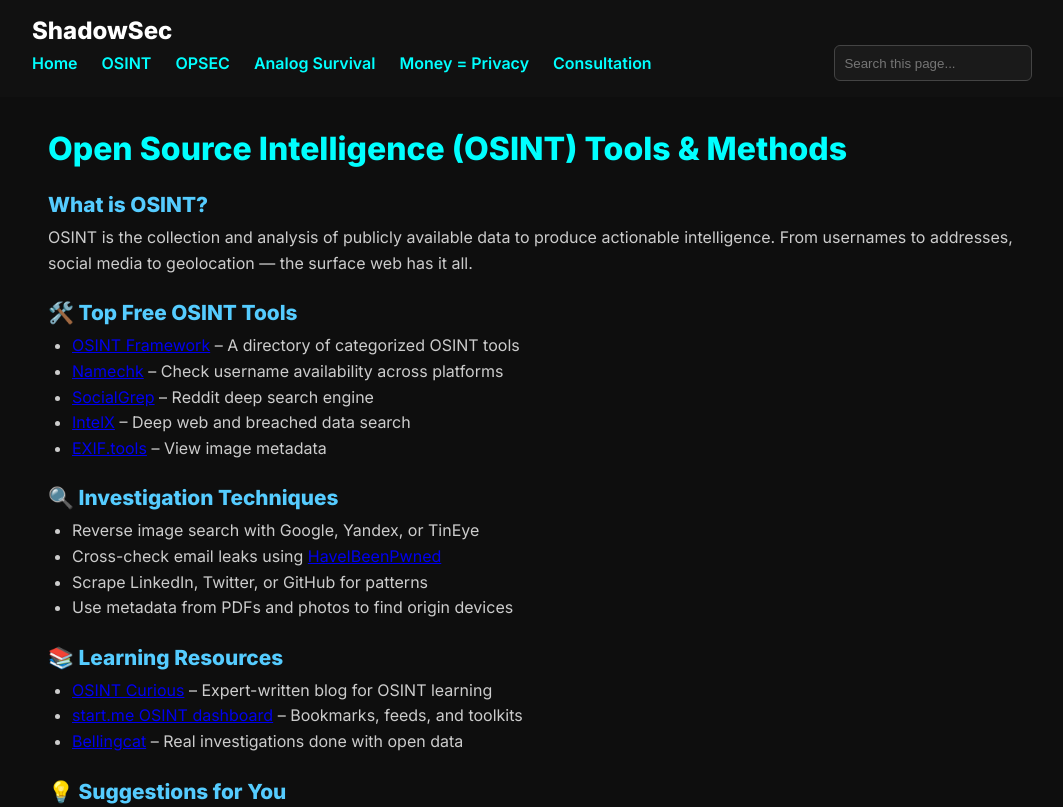
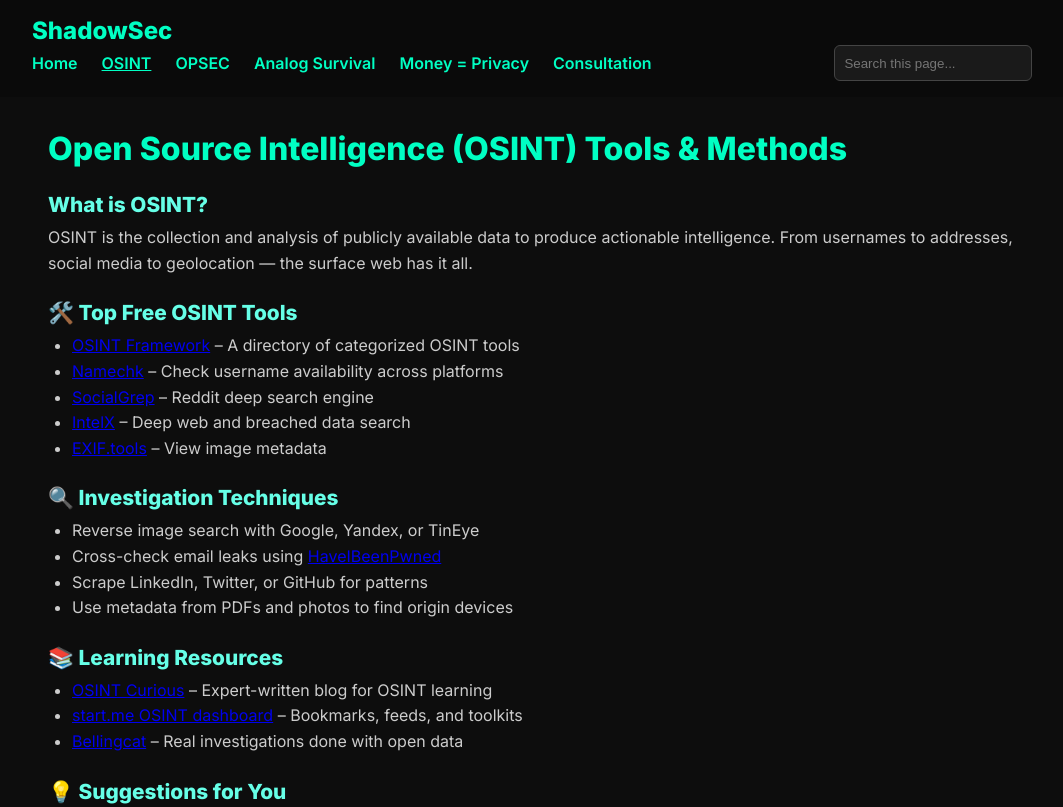
Before and after one commit to fatty-raccoon/cookie-crumbs, a plain HTML site: page osint.html in a window 1280 px wide. Shown: the top 807 px of the page, without its empty margins (108-1171 px from the left). Drawn offline with Linux system fonts and the light colour scheme.

Commit message:
Update osint.html

```diff
--- a/osint.html
+++ b/osint.html
@@ -14,12 +14,12 @@
 
     body {
       font-family: 'Inter', sans-serif;
-      background-color: #0e0e0e;
+      background-color: #0d0d0d;
       color: #f4f4f4;
     }
 
     header {
-      background-color: #111;
+      background-color: #0a0a0a;
       color: white;
       padding: 1rem 1.5rem;
       position: sticky;
@@ -35,6 +35,7 @@
     .site-title {
       font-size: 1.5rem;
       font-weight: 800;
+      color: #00ffc3;
     }
 
     .menu-toggle {
@@ -57,16 +58,19 @@
     }
 
     nav a {
-      color: #0ff;
+      color: #00ffc3;
       font-weight: 600;
       text-decoration: none;
       padding: 0.5rem 0;
       display: block;
     }
 
+    nav a.active {
+      text-decoration: underline;
+    }
+
     nav a:hover {
-      text-decoration: underline;
-      color: #5cf;
+      color: #66ffe7;
     }
 
     .search-box {
@@ -89,13 +93,13 @@
     main h2 {
       font-size: 2rem;
       margin-bottom: 1.2rem;
-      color: #0ff;
+      color: #00ffc3;
     }
 
     article h3 {
       font-size: 1.3rem;
       margin: 1.5rem 0 0.5rem;
-      color: #5cf;
+      color: #66ffe7;
     }
 
     article p, article li {
@@ -109,7 +113,7 @@
     }
 
     footer {
-      background-color: #111;
+      background-color: #0a0a0a;
       text-align: center;
       padding: 2rem 1rem;
       font-size: 0.9rem;
```
